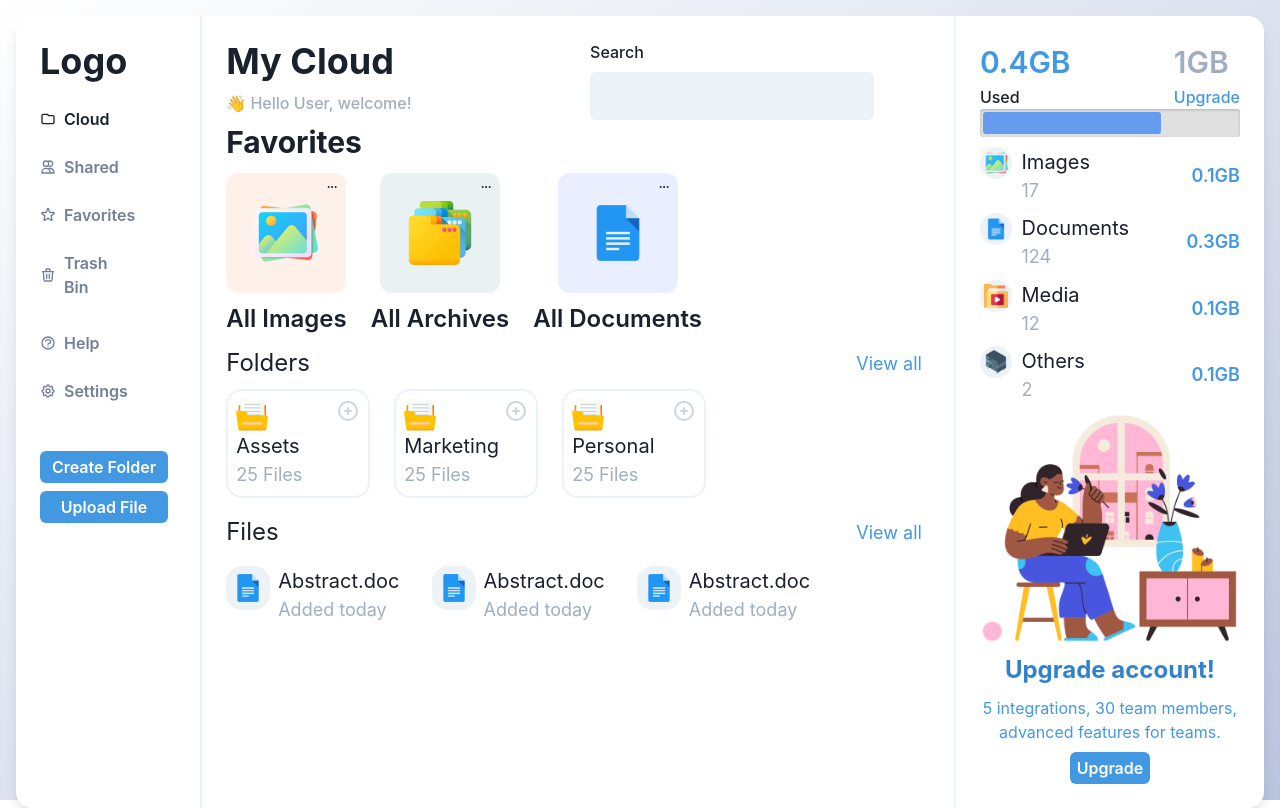
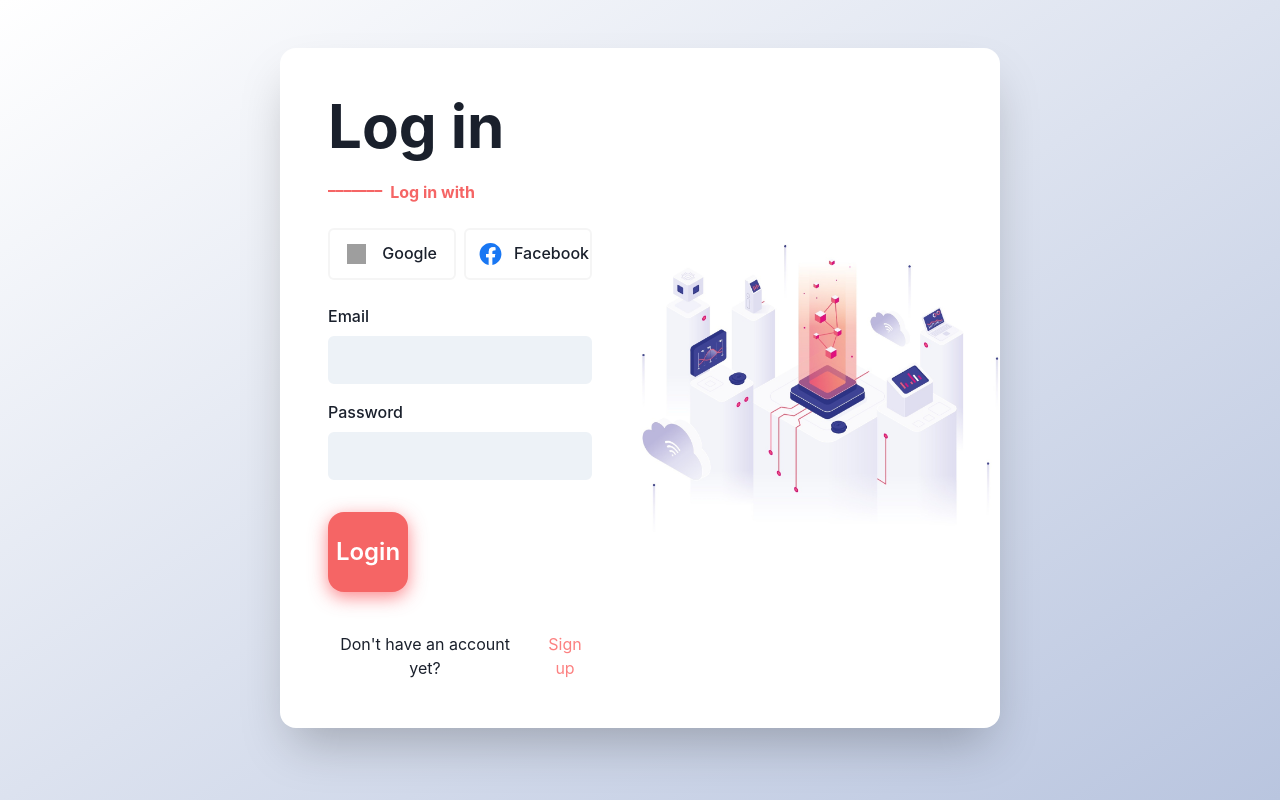
Before and after one commit to TalGoldDev/Cloud-storage, a React (Create React App) app in the folder client/: page /login in a window 1280 px wide. Built offline with nearby package versions, Linux system fonts and the light colour scheme; no server answers; grey boxes are pictures that could not be loaded.

Commit message:
fixed routing problem

```diff
--- a/client/src/components/app/App.tsx
+++ b/client/src/components/app/App.tsx
@@ -27,11 +27,11 @@ export const App: React.FC = () => {
           {/* <Header /> */}
           <Switch>
             {/* Dashboard */}
-            <Route path="/" component={Dashboard}></Route>
+            <Route path="/" exact component={Dashboard}></Route>
 
             {/* Auth */}
-            <Route path="/register" component={Signup}></Route>
-            <Route path="/login" component={Login}></Route>
+            <Route path="/register" exact component={Signup}></Route>
+            <Route path="/login" exact component={Login}></Route>
           </Switch>
         </Flex>
       </Flex>
--- a/client/src/pages/login/Login.page.tsx
+++ b/client/src/pages/login/Login.page.tsx
@@ -1,5 +1,5 @@
 import { Flex, Heading, Img, Text } from "@chakra-ui/react";
-import React from "react";
+import React, { useEffect } from "react";
 import SubmitButton from "../../common/components/SubmitButton/SubmitButton";
 import LoginForm from "./components/LoginForm";
 import SocialLogin from "./components/SocialLogin";
@@ -18,6 +18,11 @@ const Login: React.FC = () => {
   const dispatch = useDispatch();
   const { email } = useSelector(userSelector);
   const { authorized } = useSelector(authSelector);
+
+  useEffect(() => {
+    console.log("I was at login");
+    console.log(email, authorized);
+  }, []);
 
   const submitForm = async () => {
     // if validation passed:
@@ -42,9 +47,7 @@ const Login: React.FC = () => {
     setRedirectRoute("/register");
   };
 
-  return redirect ? (
-    <Redirect to={redirectRoute} />
-  ) : (
+  return (
     <div className="login">
       <Flex
         rounded="2xl"
@@ -78,6 +81,7 @@ const Login: React.FC = () => {
             text="Login"
             clickEvent={() => {
               submitForm();
+              console.log("I was at login");
             }}
           />
 
```
